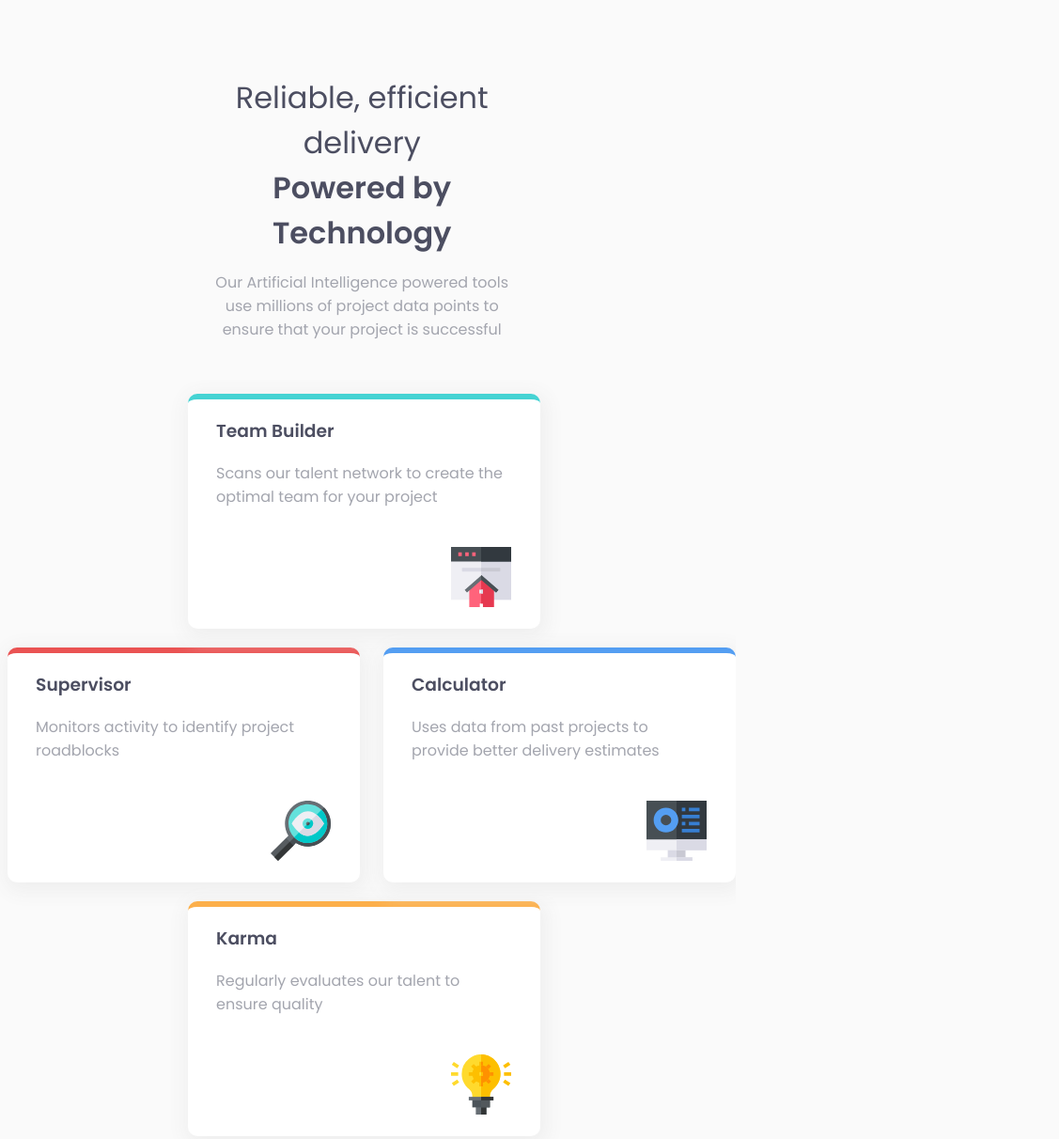
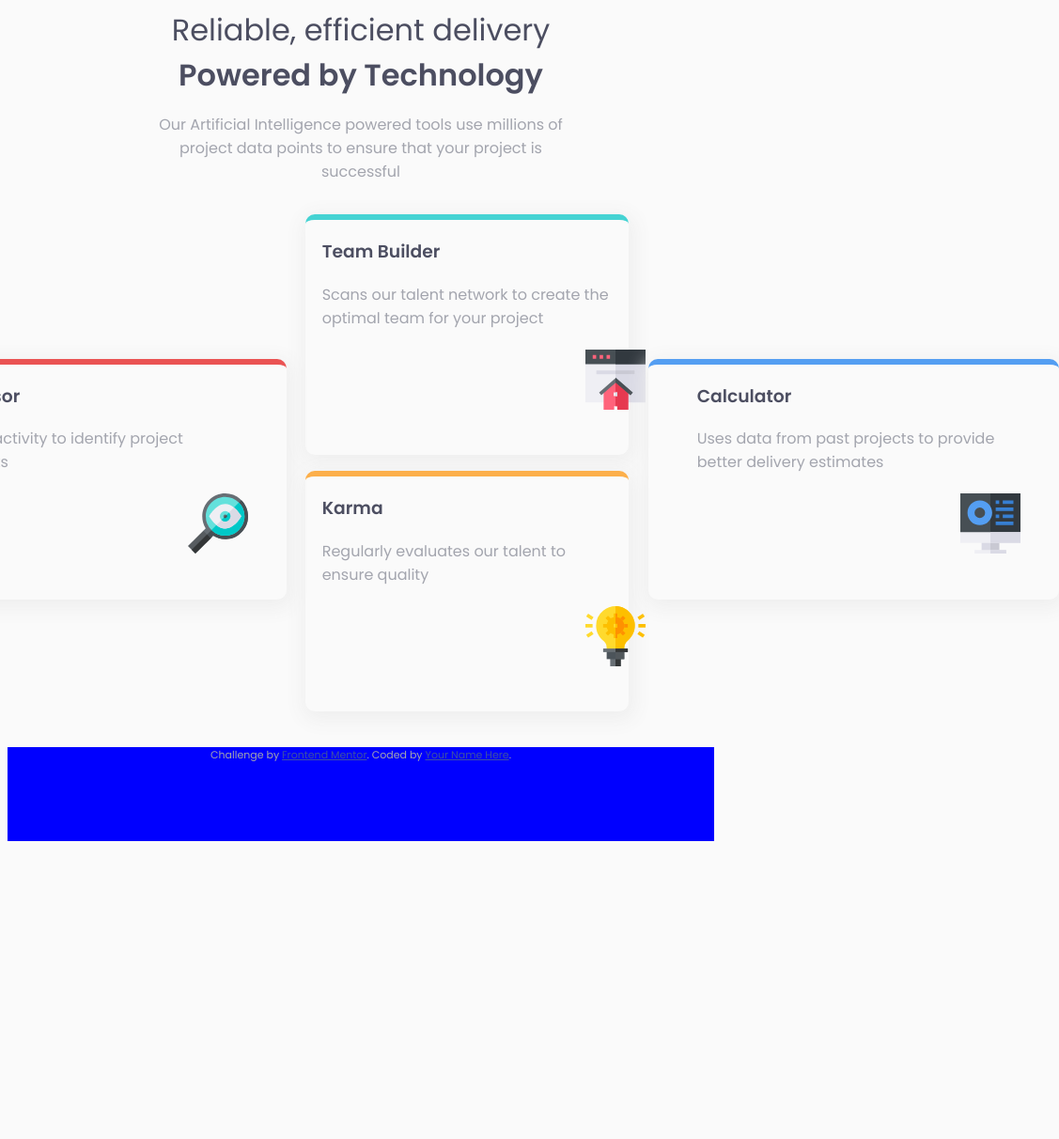
Before and after one commit to Protector1985/FeMentorPractice1, a plain HTML site: page index.html in a window 768 px wide. Shown: the top 1212 px of the page at 94% size, 1127 px wide, since content can reach past the window. After the commit the page ends 903 px from the top, so only its background shows below. Drawn offline with Linux system fonts and the light colour scheme.

Commit message:
-Implement a mobile first approach. -Implement Flexbox for layout.

```diff
--- a/index.html
+++ b/index.html
@@ -14,44 +14,48 @@
 
 
 </head>
-<div>
+
 
   <body>
-    <header>
+    <div class="wrapper">
+    <div class="header">
       <h1 id="headline">Reliable, efficient delivery</h1>
       <h1 id="headline2">Powered by Technology</h1>
       <p>Our Artificial Intelligence powered tools use millions of project data points
         to ensure that your project is successful</p>
-    </header>
+    </div>
 
-    <main>
 
-      <section class="supervisor">
+    <main class="main-container">
+
+      <section class="supervisor card">
         <h3>Supervisor</h3>
         <p>Monitors activity to identify project roadblocks</p>
         <img src="images\icon-supervisor.svg" alt="supervisor-picture">
       </section>
 
-      <section class="team-builder">
+      <div class="column-container">
+      <section class="team-builder card">
         <h3>Team Builder</h3>
         <p>Scans our talent network to create the optimal team for your project</p>
         <img src="images\icon-team-builder.svg" alt="team-builder-picture">
       </section>
 
-      <section class="karma">
+      <section class="karma card">
         <h3>Karma</h3>
         <p>Regularly evaluates our talent to ensure quality</p>
         <img src="images\icon-karma.svg" alt="karma-picture">
       </section>
+      </div>
 
-      <section class="calculator">
+      <section class="calculator card">
         <h3>Calculator</h3>
         <p>Uses data from past projects to provide better delivery estimates</p>
         <img src="images\icon-calculator.svg" alt="calculator-picture">
       </section>
 
     </main>
-
+    </div>
     <footer>
       <p class="attribution">
         Challenge by <a href="https://www.frontendmentor.io?ref=challenge" target="_blank">Frontend Mentor</a>.
@@ -60,6 +64,4 @@
     </footer>
 
   </body>
-</div>
-
 </html>
--- a/style.css
+++ b/style.css
@@ -1,14 +1,6 @@
 body {
   font-family: 'Poppins', sans-serif;
   background-color: #fafafa;
-}
-
-header{
-  text-align: center;
-  width:45%;
-  position: relative;
-  margin-top: 80px;
-  left:23em;
 }
 
 h1{
@@ -26,80 +18,76 @@ p {
 
 }
 
-main {
-  width: auto;
-  height: 700px;
+footer {
+  margin-top: 5%;
+  background-color: blue;
+  height: 100px;
 }
 
-img {
-  position: relative;
-  left:250px;
-  top:25px;
+/* ===============================
+              Flexbox
+  ================================*/
+
+  .wrapper,
+  .header {
+    display: flex;
+    flex-direction: column;
+    align-items: center;
+
+
+  }
+
+.header {
+  max-width: 440px;
+  flex-basis: 368px;
+  text-align: center;
+  max-height: fit-content;
 }
-.supervisor {
-  box-sizing:border-box;
-  background-color: #ffffff;
-  box-shadow: 2px 5px 20px 5px #efefef;
-  border-radius: 10px;
-  padding-left: 30px;
-  padding-right:30px;
-  width: 375px;
-  border-top:6px solid 	#ea5353;
-  position:relative;
-  top: 180px;
-  height: 250px;
-  left: 4em;
+
+.main-container {
+  display: flex;
+  flex-direction: column;
+
 
 }
 
+.card {
+  max-width: 400px;
+  flex-basis: 368px;
+  height: 250px;
+  max-height: 250px;
+  border-radius: 10px;
+  box-shadow: 2px 5px 20px 5px #efefef;
+  padding-left: 5%;
+  padding-right: 4%;
+  margin-top:5%;
+
+}
+
+.card img {
+  margin-left: 280px;
+  margin-top:5px;
+
+}
+
+.supervisor {
+  border-top:6px solid 	#ea5353;
+}
 
 .team-builder {
-  box-sizing:border-box;
-  border-radius: 10px;
-  background-color: #ffffff;
-  box-shadow: 2px 5px 20px 5px #efefef;
-  padding-left: 30px;
-  padding-right:30px;
-  width: 375px;
   border-top:6px solid #45d3d3;
-  left:30em;
-  position:relative;
-  top: -210px;
-  height: 250px;
 }
 
+.karma {
+  border-top:6px solid #fcaf4a;
+}
 
-.karma {
-  box-sizing:border-box;
-  border-radius: 10px;
-  background-color: #ffffff;
-  box-shadow: 2px 5px 20px 5px #efefef;
-  padding-left: 30px;
-  padding-right:30px;
-  width: 375px;
-  border-top:6px solid #fcaf4a;
-  left:30em;
-  position:relative;
-  top: -180px;
-  height: 250px;
+.calculator {
+   border-top:6px solid #549ef2;
 }
 
 
 
-.calculator {
-  box-sizing:border-box;
-  border-radius: 10px;
-  background-color: #ffffff;
-  box-shadow: 2px 5px 20px 5px #efefef;
-  padding-left: 30px;
-  padding-right:30px;
-  width: 375px;
-  border-top:6px solid 	#549ef2;
-  position:relative;
-  top: -570px;
-  height: 250px;
-  left: 56em;
-}
 
 .attribution { font-size: 11px; text-align: center; }
 .attribution a { color: hsl(228, 45%, 44%); }
@@ -112,59 +100,28 @@ img {
   font-weight: 600;
 }
 
-@media (max-width: 1024px) {
-  .team-builder{
-    left: 21em;
+@media (min-width: 768px) {
+  .main-container {
+    display: flex;
+    flex-direction: row;
+    align-items: center;
   }
-  .karma {
-    top: 80px;
-    left: 21em;
+  .column-container {
+    display:flex;
+    flex-direction: column;
+    justify-content: space-between;
+    max-height: 550px;
+    margin-left: 2%;
+    margin-right: 2%;
   }
 
-  .supervisor {
-    top: 310px;
-    left: 5em;
-  }
 
-  .calculator {
-    left:37em;
-    top: -440px;
-  }
-
-  header {
-    left: 18em;
-  }
-main {
-  height: 900px;
-}
 
 }
 
-@media (max-width: 768px) {
-  .team-builder{
-    left: 12em;
-  }
-  .karma {
-    top: 80px;
-    left: 12em;
-  }
 
-  .supervisor {
-    top: 310px;
-    left: 0;
-  }
-
-  .calculator {
-    left:25em;
-    top: -440px;
-  }
-
-  header {
-    left: 13em;
-  }
-
-  main {
-    height: 1000px;
-  }
-
+.clearfix::after {
+  content: "";
+  clear: both;
+  display: table;
 }
```
